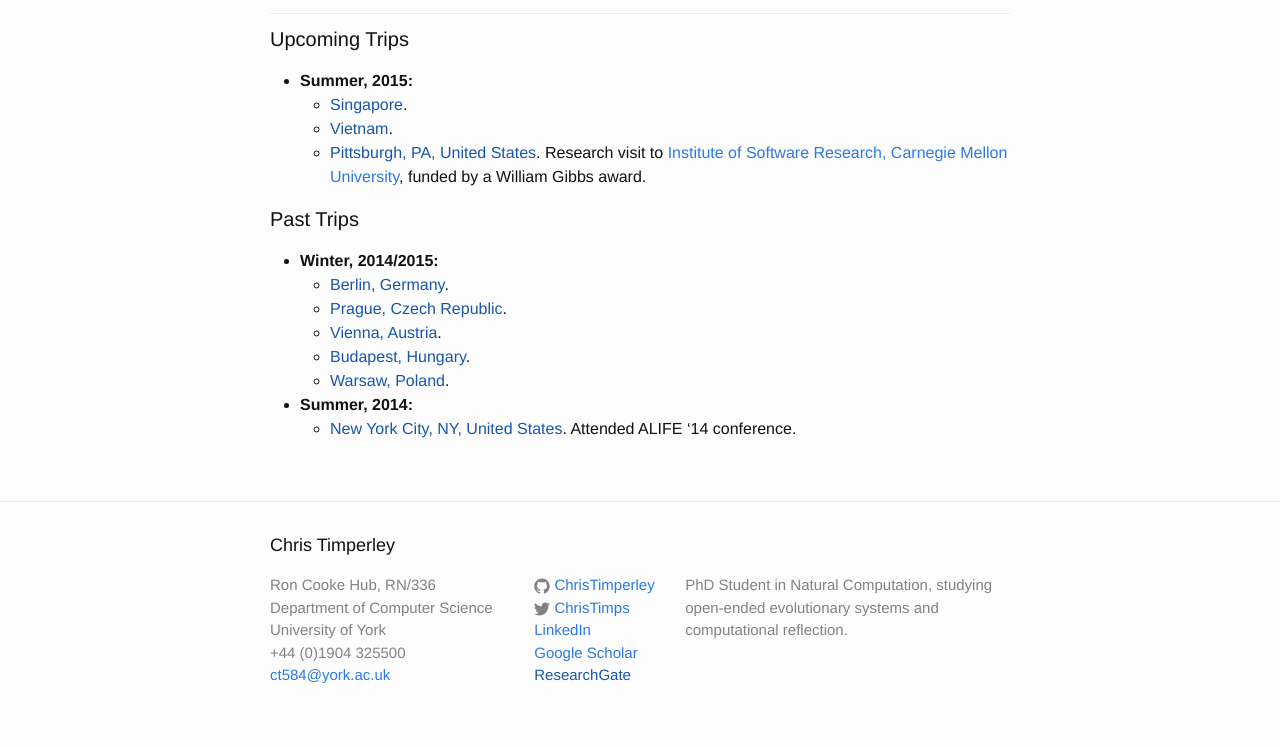
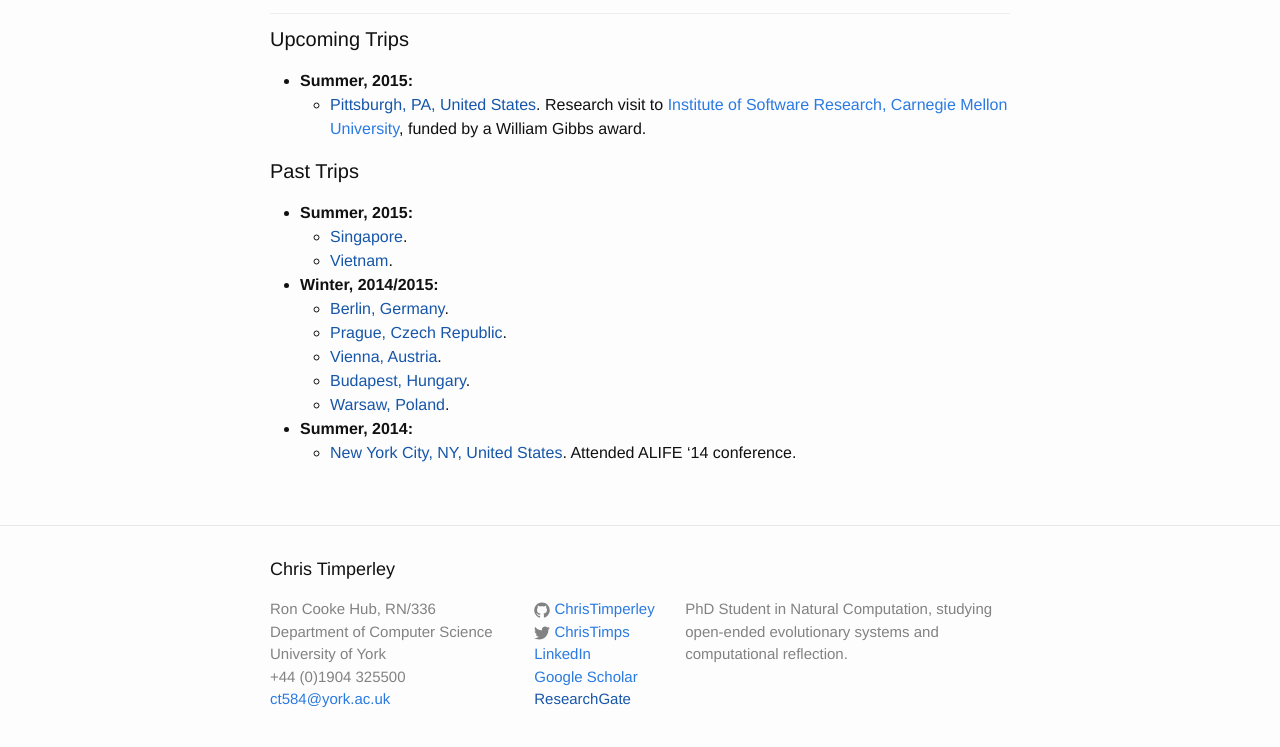
Before and after one commit to ChrisTimperley/ChrisTimperley.github.io, a Jekyll site: the page built from travel.md, in a window 1280 px wide, cut to the strip 652-1423 px from the top of the page. Shown: the top 747 px of the strip. Built offline with Jekyll 4.4.1, drawn with Linux system fonts in a browser that asks for light colours.

Commit message:
Update travel.md

```diff
--- a/travel.md
+++ b/travel.md
@@ -11,11 +11,13 @@ buried: true
 
 #### Upcoming Trips
 * **Summer, 2015:**
-  * [Singapore]().
-  * [Vietnam]().
   * [Pittsburgh, PA, United States](). Research visit to [Institute of Software Research, Carnegie Mellon   University](http://www.isri.cmu.edu/), funded by a William Gibbs award.
 
 #### Past Trips
+
+* **Summer, 2015:**
+  * [Singapore]().
+  * [Vietnam]().
 
 * **Winter, 2014/2015:**
   * [Berlin, Germany]().
```
